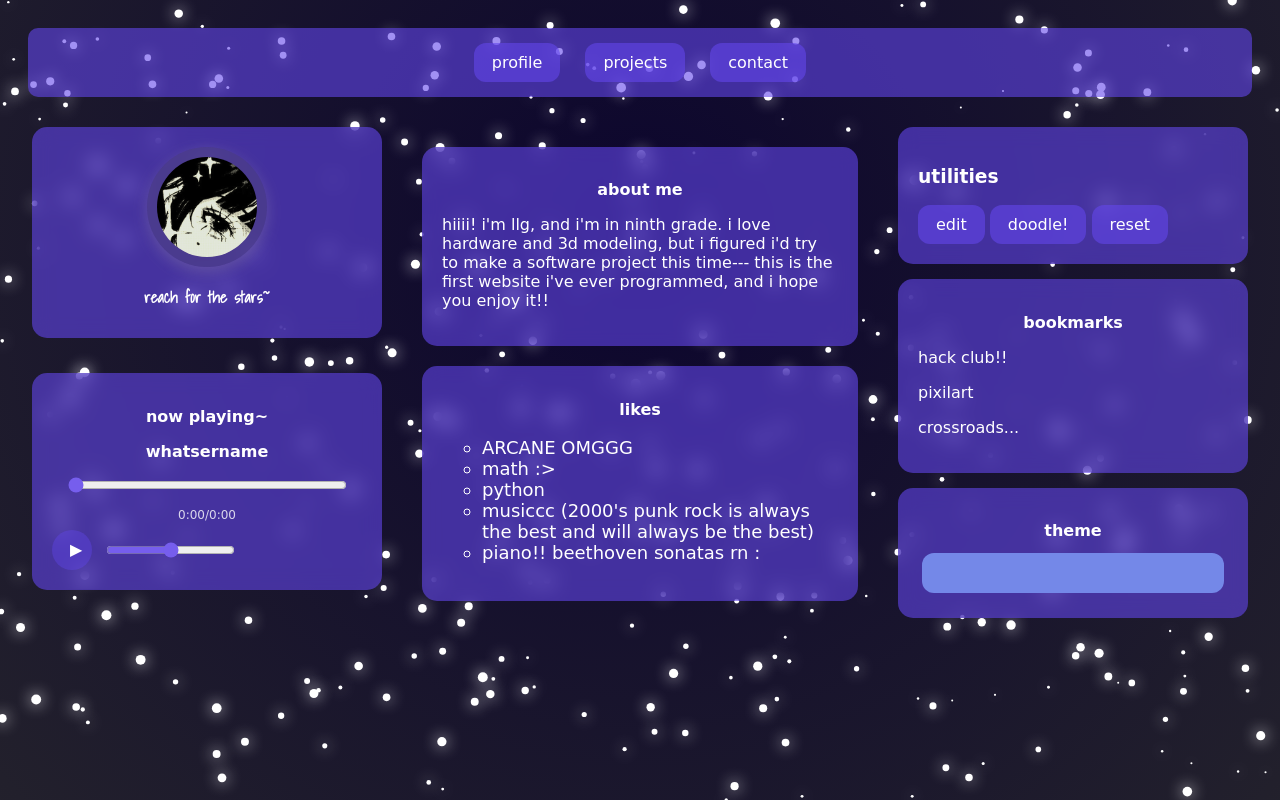
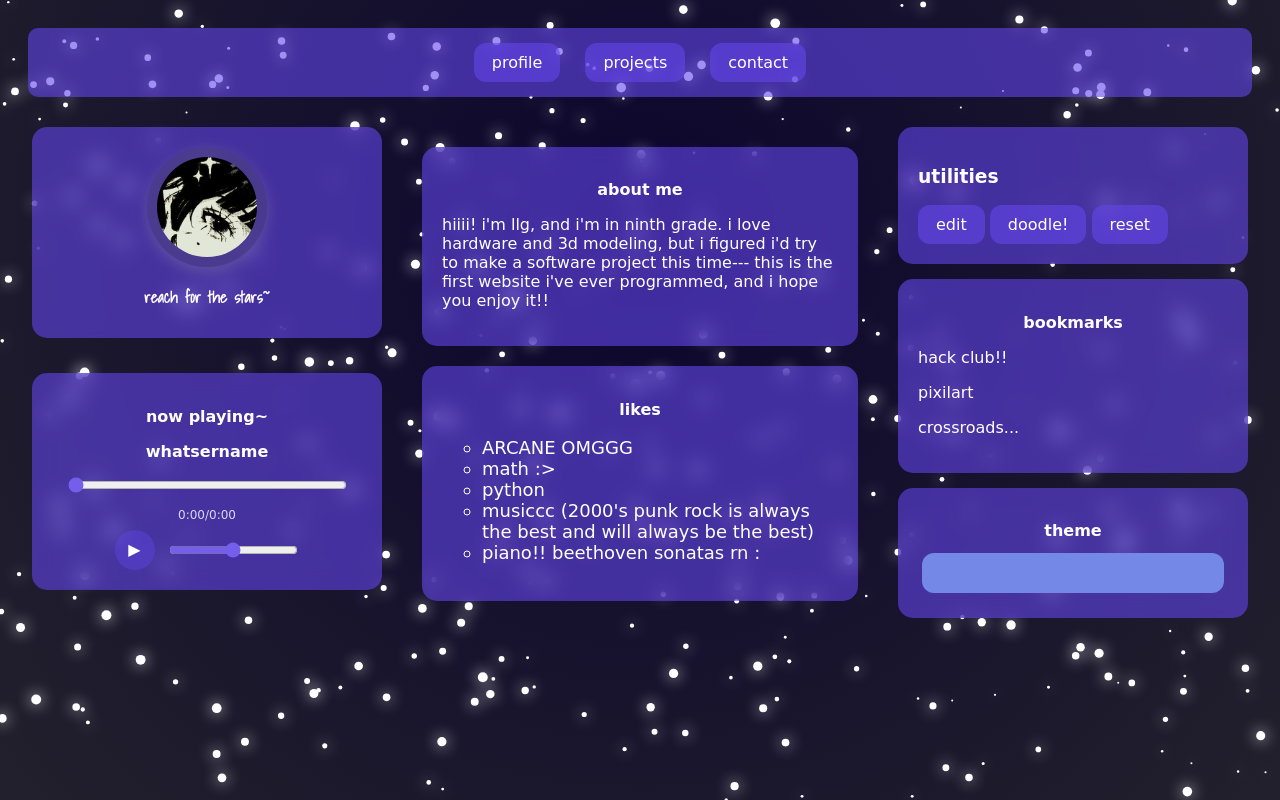
Before and after one commit to linalg137/starfield, a plain HTML site: page index.html in a window 1280 px wide. Drawn offline with Linux system fonts and the light colour scheme; no server answers.

Commit message:
fix music player alignment

```diff
--- a/style.css
+++ b/style.css
@@ -265,12 +265,16 @@ audio {
 .music-controls{
     display: flex;
     align-items:center;
-    gap: 12px
+    justify-content: center;
+    gap: 12px;
 }
 
 #playButton{
     width: 40px;
     height: 40px;
+    display: flex;
+    align-items: center;
+    justify-content: center;
     border: none;
     border-radius: 50%;
     cursor:pointer;
```
